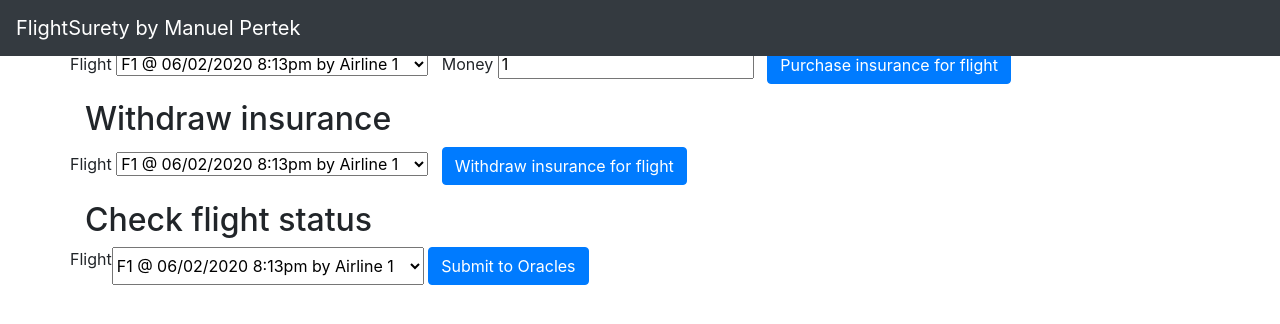
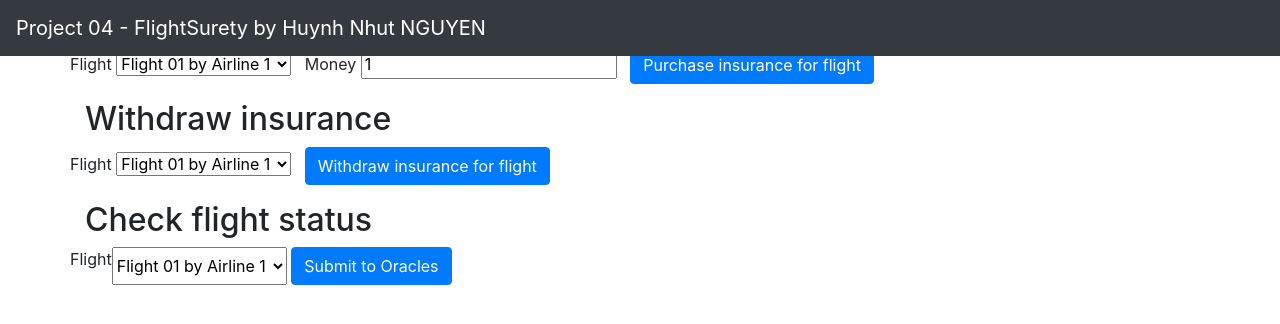
Before and after one commit to nhut20050/nanodegree_blockchain_dev_project_4, a website: page src/dapp/index.html in a window 1280 px wide. Drawn offline with nearby package versions, Linux system fonts and the light colour scheme.

Commit message:
update app front end

```diff
--- a/src/dapp/index.html
+++ b/src/dapp/index.html
@@ -4,7 +4,7 @@
 <head>
     <meta charset="utf-8">
     <meta name="viewport" content="width=device-width, initial-scale=1, shrink-to-fit=no">
-    <title>FlightSurety by Manuel Pertek</title>
+    <title>Project 04 - FlightSurety</title>
     <link href="https://cdnjs.cloudflare.com/ajax/libs/twitter-bootstrap/4.1.1/css/bootstrap.min.css" rel="stylesheet">
     <link rel="icon" type="image/x-icon" href="favicon.ico">
 </head>
@@ -12,7 +12,7 @@
 <body>
 
     <nav class="navbar navbar-expand-md navbar-dark bg-dark fixed-top">
-        <a class="navbar-brand" href="#">FlightSurety by Manuel Pertek</a>
+        <a class="navbar-brand" href="#">Project 04 - FlightSurety by Huynh Nhut NGUYEN</a>
         <button class="navbar-toggler" type="button" data-toggle="collapse" data-target="#navbarsExampleDefault"
             aria-controls="navbarsExampleDefault" aria-expanded="false" aria-label="Toggle navigation">
             <span class="navbar-toggler-icon"></span>
@@ -30,9 +30,9 @@
             <label class="form">Flight</label>
             <select id="flight-insurance" name="Flight">
                 <!-- Predefined flights see Files FlightSuretyApp.sol and 2_deploy_contracts.js -->
-                <option value="F1;1591128835;0xf17f52151EbEF6C7334FAD080c5704D77216b732">F1 @ 06/02/2020 8:13pm by Airline 1</option>
-                <option value="F2;1591229835;0xf17f52151EbEF6C7334FAD080c5704D77216b732">F2 @ 06/04/2020 12:17am by Airline 1</option>
-                <option value="F3;1591359935;0xf17f52151EbEF6C7334FAD080c5704D77216b732">F3 @ 06/05/2020 12:25pm by Airline 1</option>
+                <option value="Flight 01;1657534498;0xf17f52151EbEF6C7334FAD080c5704D77216b732">Flight 01 by Airline 1</option>
+                <option value="Flight 02;1657534509;0xf17f52151EbEF6C7334FAD080c5704D77216b732">Flight 02 by Airline 1</option>
+                <option value="Flight 03;1657534516;0xf17f52151EbEF6C7334FAD080c5704D77216b732">Flight 03 by Airline 1</option>
             </select>
             &nbsp;
             <label class="form">Money</label> <input type="number" id="money-insurance" value="1">
@@ -47,9 +47,9 @@
             <label class="form">Flight</label>
             <select id="flight-insurance-withdraw" name="Flight">
                 <!-- Predefined flights see Files FlightSuretyApp.sol and 2_deploy_contracts.js -->
-                <option value="F1;1591128835;0xf17f52151EbEF6C7334FAD080c5704D77216b732">F1 @ 06/02/2020 8:13pm by Airline 1</option>
-                <option value="F2;1591229835;0xf17f52151EbEF6C7334FAD080c5704D77216b732">F2 @ 06/04/2020 12:17am by Airline 1</option>
-                <option value="F3;1591359935;0xf17f52151EbEF6C7334FAD080c5704D77216b732">F3 @ 06/05/2020 12:25pm by Airline 1</option>
+                <option value="Flight 01;1657534498;0xf17f52151EbEF6C7334FAD080c5704D77216b732">Flight 01 by Airline 1</option>
+                <option value="Flight 02;1657534509;0xf17f52151EbEF6C7334FAD080c5704D77216b732">Flight 02 by Airline 1</option>
+                <option value="Flight 03;1657534516;0xf17f52151EbEF6C7334FAD080c5704D77216b732">Flight 03 by Airline 1</option>
             </select>
             &nbsp;
             <btn class="btn btn-primary" id="withdraw-insurance">Withdraw insurance for flight</btn>
@@ -61,9 +61,9 @@
             <label class="form">Flight</label>
             <select id="flight-status" name="Flight">
                 <!-- Predefined flights see Files FlightSuretyApp.sol and 2_deploy_contracts.js -->
-                <option value="F1;1591128835;0xf17f52151EbEF6C7334FAD080c5704D77216b732">F1 @ 06/02/2020 8:13pm by Airline 1</option>
-                <option value="F2;1591229835;0xf17f52151EbEF6C7334FAD080c5704D77216b732">F2 @ 06/04/2020 12:17am by Airline 1</option>
-                <option value="F3;1591359935;0xf17f52151EbEF6C7334FAD080c5704D77216b732">F3 @ 06/05/2020 12:25pm by Airline 1</option>
+                <option value="Flight 01;1657534498;0xf17f52151EbEF6C7334FAD080c5704D77216b732">Flight 01 by Airline 1</option>
+                <option value="Flight 02;1657534509;0xf17f52151EbEF6C7334FAD080c5704D77216b732">Flight 02 by Airline 1</option>
+                <option value="Flight 03;1657534516;0xf17f52151EbEF6C7334FAD080c5704D77216b732">Flight 03 by Airline 1</option>
               </select>
               &nbsp;
             <btn class="btn btn-primary" id="submit-oracle">Submit to Oracles</btn>
--- a/src/dapp/index.js
+++ b/src/dapp/index.js
@@ -19,7 +19,6 @@ import './flightsurety.css';
         // User-submitted transaction
         DOM.elid('submit-oracle').addEventListener('click', () => {
             let flightArray = DOM.elid('flight-status').value.split(";");
-
             let flightId = flightArray[0];
             let airline = flightArray[2];
             let timestamp = flightArray[1];
```
